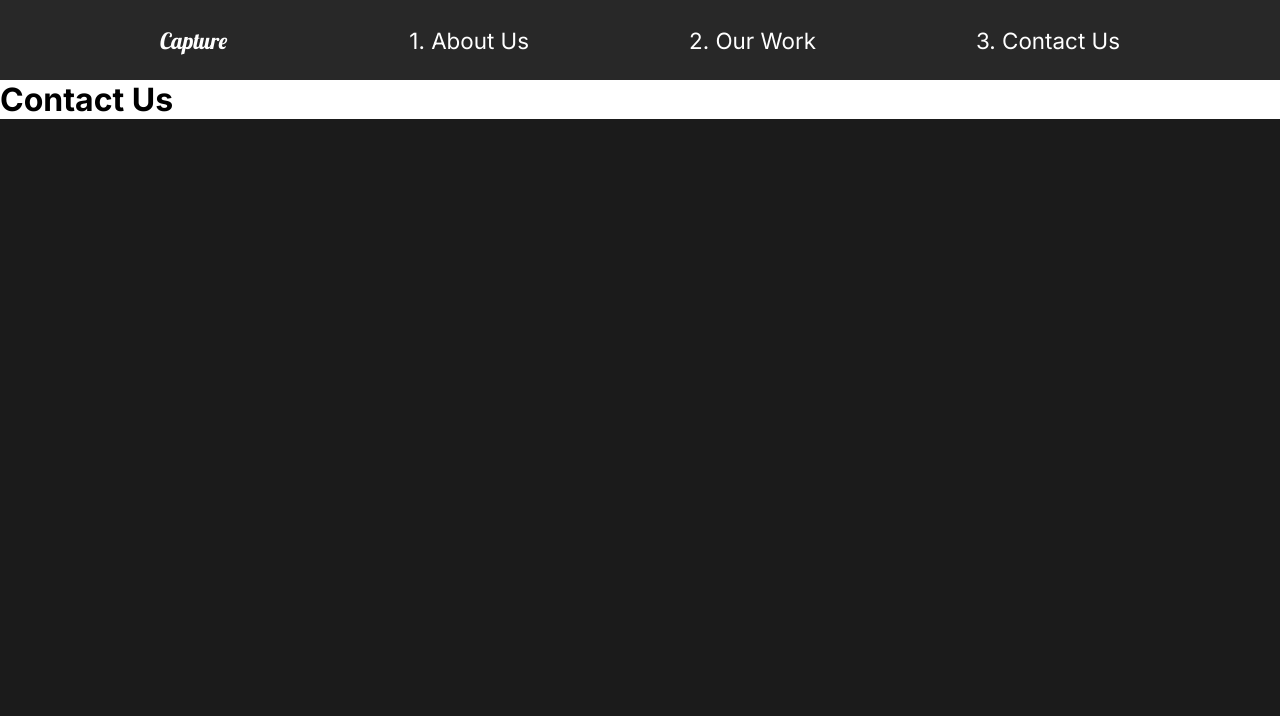
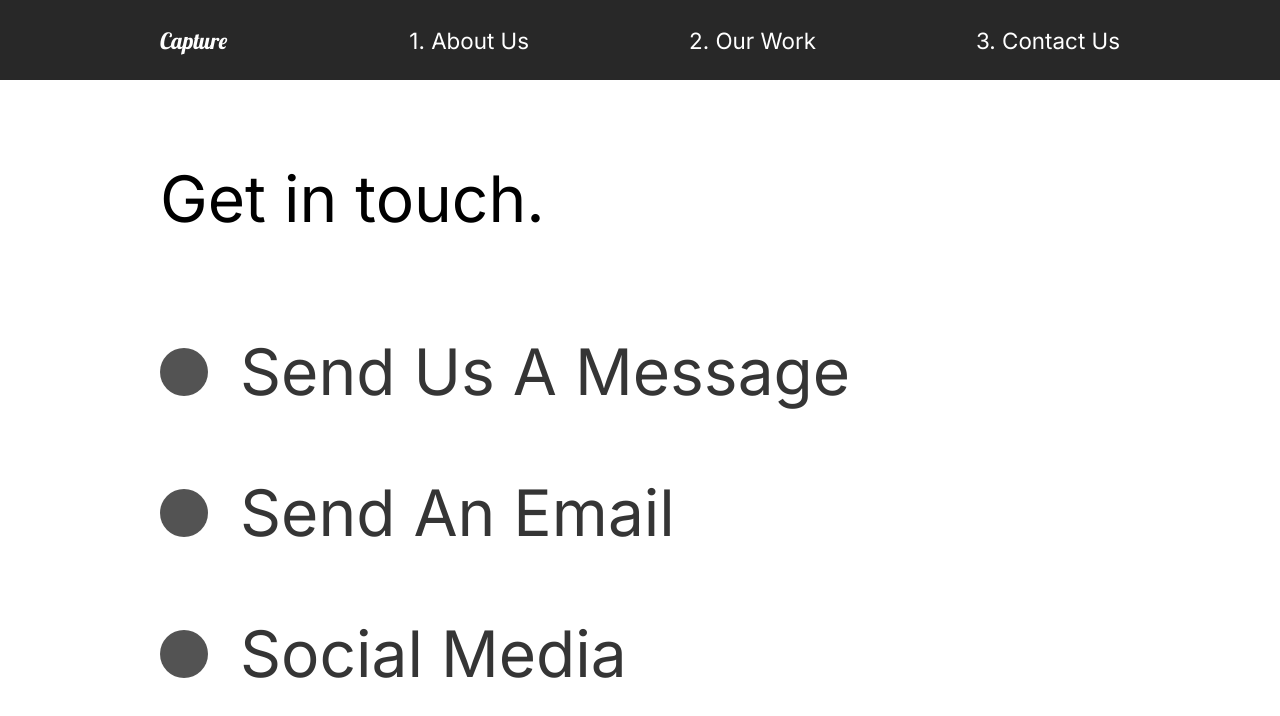
Before and after one commit to neilkurien/capture, a React (Create React App) app: page /contact in a window 1280 px wide. Shown: the top 716 px of the page. Built offline with nearby package versions, Linux system fonts and the light colour scheme.

Commit message:
added more animation

```diff
--- a/src/pages/ContactUs.js
+++ b/src/pages/ContactUs.js
@@ -1,21 +1,78 @@
 import React from "react";
+import styled from "styled-components";
 
 //Animations
 import { motion } from "framer-motion";
-import { pageAnimation } from "../animation";
+import { pageAnimation, titleAnim } from "../animation";
 
 const ContactUs = () => {
 	return (
-		<motion.div
+		<ContactStyle
 			variants={pageAnimation}
 			initial="hidden"
 			animate="show"
 			exit="exit"
 			style={{ background: "#fff" }}
 		>
-			<h1>Contact Us</h1>
-		</motion.div>
+			<Title>
+				<Hide>
+					<motion.h2 variants={titleAnim}>Get in touch.</motion.h2>
+				</Hide>
+			</Title>
+			<div>
+				<Hide>
+					<Social variants={titleAnim}>
+						<Circle />
+						<h2>Send Us A Message</h2>
+					</Social>
+				</Hide>
+
+				<Hide>
+					<Social variants={titleAnim}>
+						<Circle />
+						<h2>Send An Email</h2>
+					</Social>
+				</Hide>
+
+				<Hide>
+					<Social variants={titleAnim}>
+						<Circle />
+						<h2>Social Media</h2>
+					</Social>
+				</Hide>
+			</div>
+		</ContactStyle>
 	);
 };
 
+const ContactStyle = styled(motion.div)`
+	padding: 5rem 10rem;
+	color: #353535;
+	min-height: 90vh;
+`;
+
+const Title = styled.div`
+	margin-bottom: 4rem;
+	color: black;
+`;
+
+const Hide = styled.div`
+	overflow: hidden;
+`;
+
+const Circle = styled.div`
+	border-radius: 50%;
+	width: 3rem;
+	height: 3rem;
+	background: #535353;
+`;
+
+const Social = styled(motion.div)`
+	display: flex;
+	align-items: center;
+	h2 {
+		margin: 2rem;
+	}
+`;
+
 export default ContactUs;
--- a/src/pages/OurWork.js
+++ b/src/pages/OurWork.js
@@ -17,8 +17,11 @@
 	slider,
 	sliderContainer,
 } from "../animation";
+import { useScroll } from "../components/useScroll";
 
 const OurWork = () => {
+	const [element, controls] = useScroll();
+	const [element2, controls2] = useScroll();
 	return (
 		<Work
 			variants={pageAnimation}
@@ -45,8 +48,14 @@
 					</Hide>
 				</Link>
 			</Movie>
-			<Movie>
-				<motion.h2 variants={fade}>The Racer</motion.h2>
+
+			<Movie
+				ref={element}
+				variants={fade}
+				animate={controls}
+				initial="hidden"
+			>
+				<h2>The Racer</h2>
 				<motion.div variants={lineAnim} className="line"></motion.div>
 				<Link to="/work/the-racer">
 					<motion.img
@@ -56,8 +65,14 @@
 					/>
 				</Link>
 			</Movie>
-			<Movie>
-				<motion.h2 variants={fade}>Good Times</motion.h2>
+
+			<Movie
+				ref={element2}
+				variants={fade}
+				animate={controls2}
+				initial="hidden"
+			>
+				<h2>Good Times</h2>
 				<motion.div variants={lineAnim} className="line"></motion.div>
 				<Link to="/work/good-times">
 					<motion.img
@@ -81,7 +96,7 @@
 	}
 `;
 
-const Movie = styled.div`
+const Movie = styled(motion.div)`
 	padding-bottom: 10rem;
 	.line {
 		height: 0.5rem;
```
